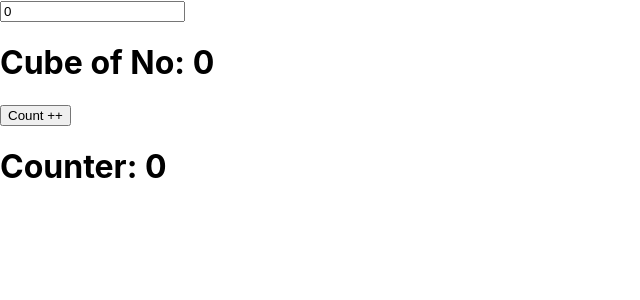
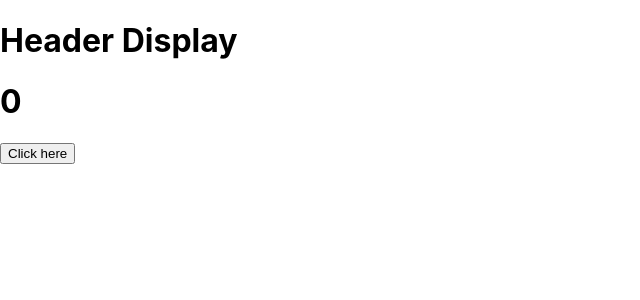
Before and after one commit to Lekhraj10/React-Hooks, a React (Create React App) app in the folder react-hook/: page / in a window 1280 px wide. Shown: the top 300 px of the page, without its empty margins (0-640 px from the left). Built offline with nearby package versions, Linux system fonts and the light colour scheme.

Commit message:
useCallback hook

```diff
--- a/react-hook/src/App.js
+++ b/react-hook/src/App.js
@@ -1,23 +1,18 @@
-import React, { useMemo } from "react";
-import { useState } from "react";
+
+import { useCallback, useState } from "react";
 import './App.css'
+import Header from "./components/Header";
 
 function App() {
-  const [number, setNumber] = useState(0);
-  const [count, setCount] = useState(0);
+const [count, setCount] = useState(0);
 
-  function cubeNum(num) {
-    return Math.pow(num, 3)
-  }
-
-const result = useMemo(()=>cubeNum(number), [number]);
+const newFunction = useCallback(()=>{},[])
 
   return (
     <>
-    <input type="number" value={number} onChange={(e)=>{setNumber(e.target.value)}}/>
-    <h1>Cube of No: {result}</h1>
-    <button onClick={()=>{setCount(count+1)}}>Count ++</button>
-    <h1>Counter: {count}</h1>
+    <Header newFn={newFunction}/>
+    <h1>{count}</h1>
+    <button onClick={()=>setCount(prev=>prev+1)}>Click here</button>
 
     </>
   );
--- /dev/null
+++ b/react-hook/src/components/Header.jsx
@@ -0,0 +1,13 @@
+import React from 'react'
+
+const Header = () => {
+    console.log("Rendered");
+
+  return (
+    <div>
+      <h1>Header Display</h1>
+    </div>
+  )
+}
+
+export default React.memo(Header)
```
